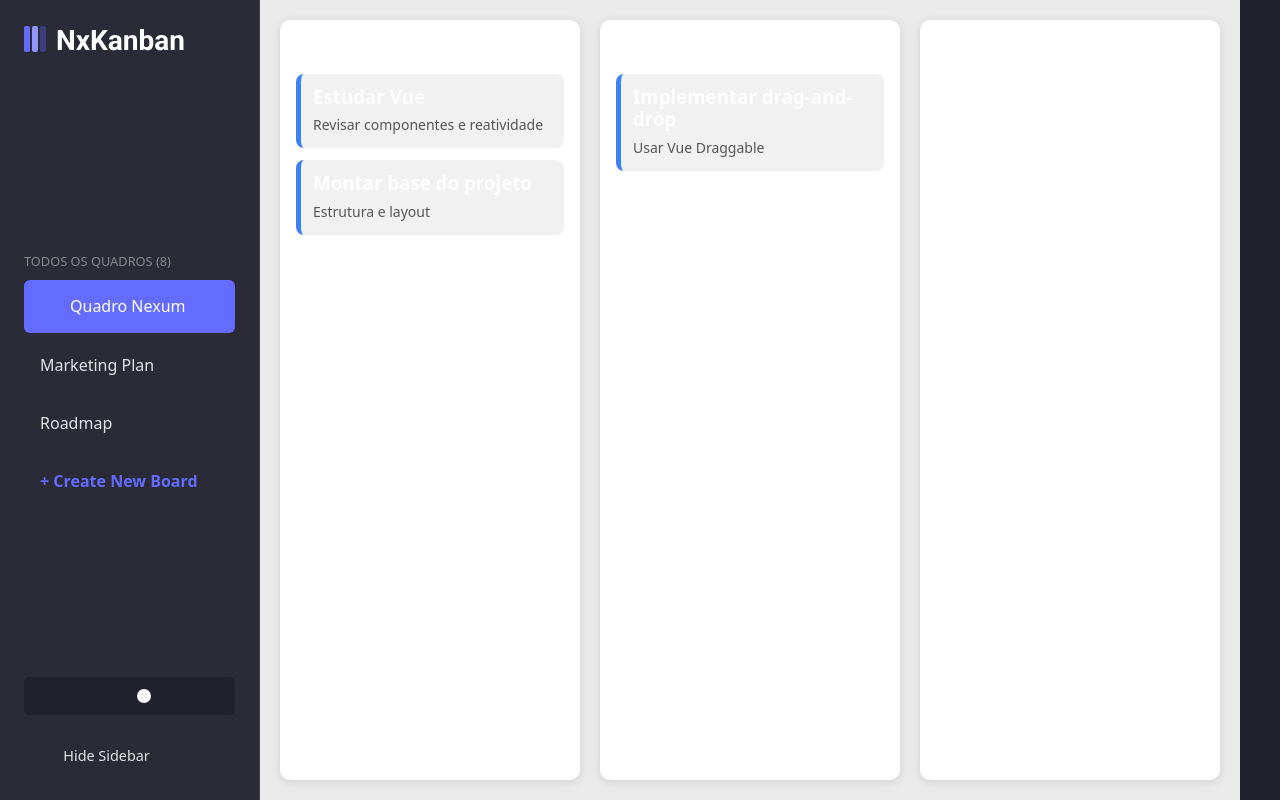
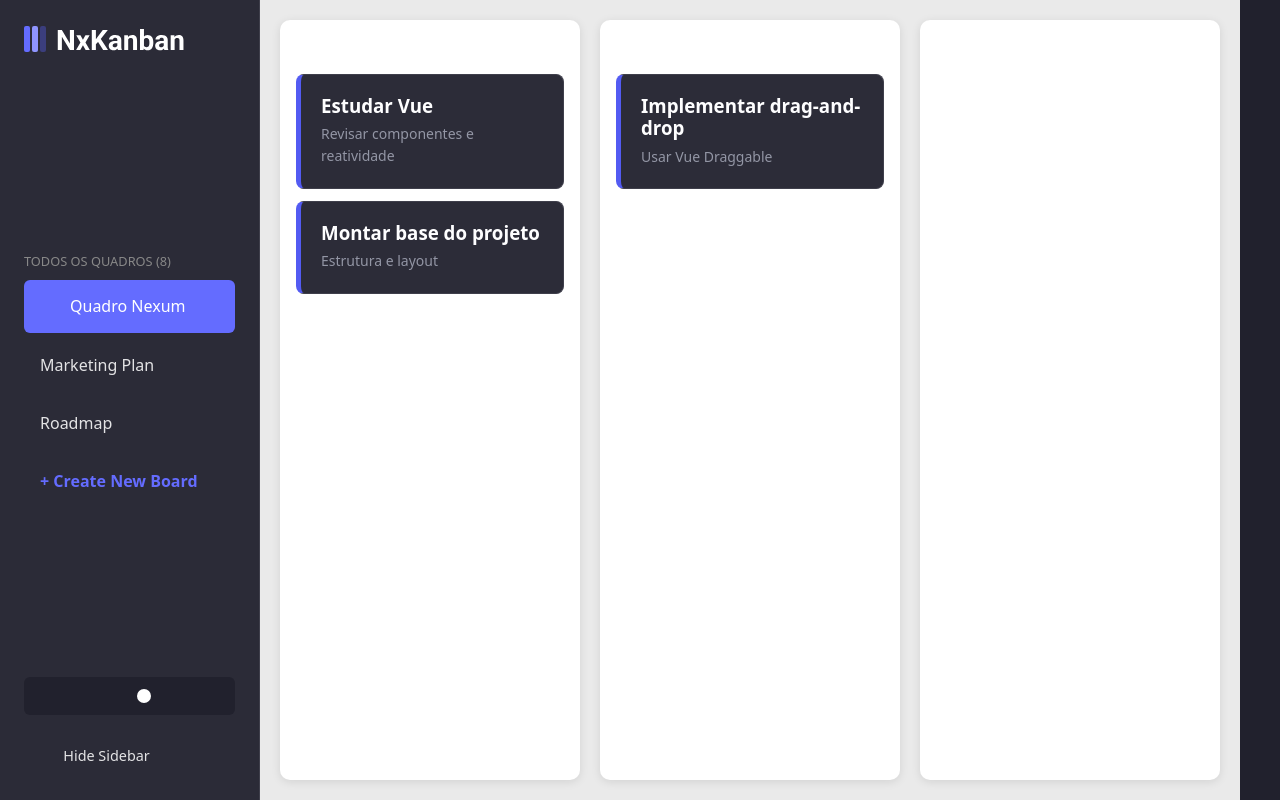
Before and after one commit to giovanasanchs/kanban-task-board-frontend, a Vue app: page / in a window 1280 px wide. Built offline with nearby package versions, Linux system fonts and the light colour scheme; some icons are missing.

Commit message:
:sparkles: feat: adicionando variaveis de cores dos estilos globais

```diff
--- a/src/components/TaskCard.vue
+++ b/src/components/TaskCard.vue
@@ -11,19 +11,23 @@
 
   <style scoped>
   .task-card {
-    background-color: #f1f1f1;
-    padding: 12px;
+    background-color: var(--color-card);
+    padding: 20px;
     border-radius: 8px;
-    border-left: 5px solid #3b82f6; /* azul de destaque */
+    border-left: 5px solid var(--color-secondary);
+    border-right: 1.5px solid var(--color-border);
+    border-bottom: 1.5px solid var(--color-border);
+    border-top: 1.5px solid var(--color-border);
   }
 
   .task-title {
     font-weight: bold;
     margin: 0 0 6px;
+    color: var(--color-card-title);
   }
 
   .task-desc {
     font-size: 14px;
-    color: #555;
+    color: var(--color-card-text);
   }
   </style>
```
